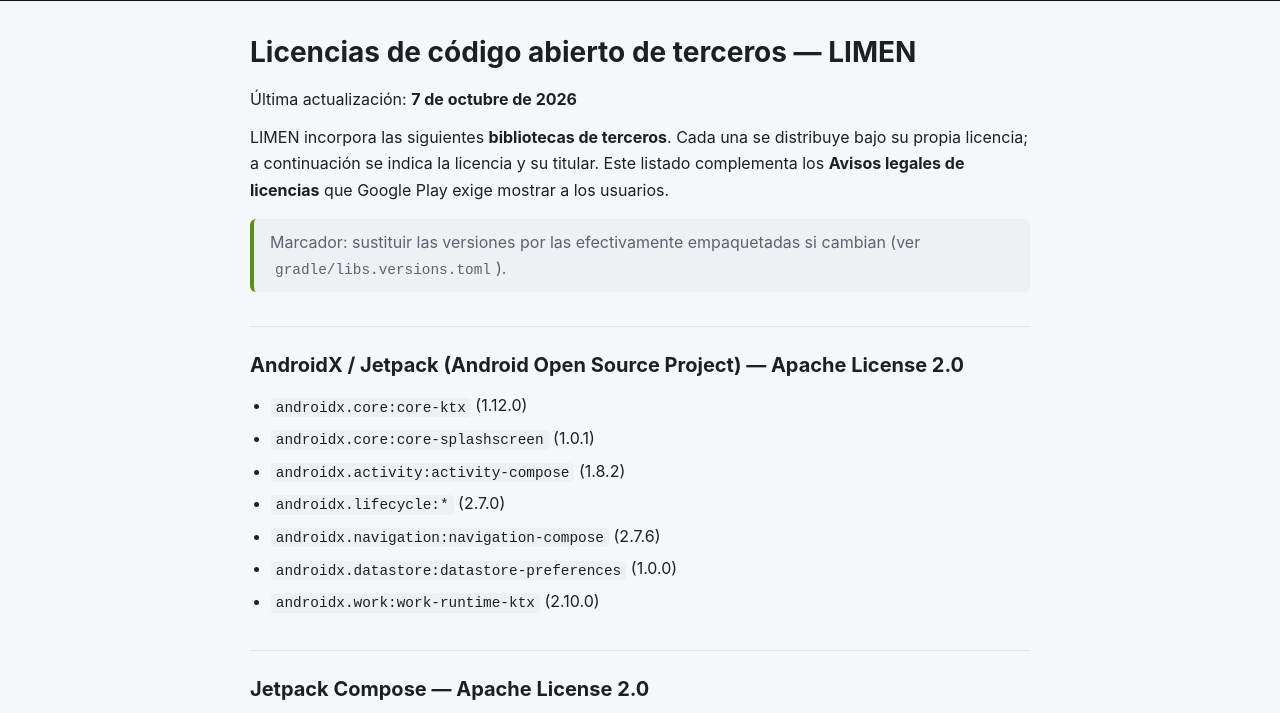
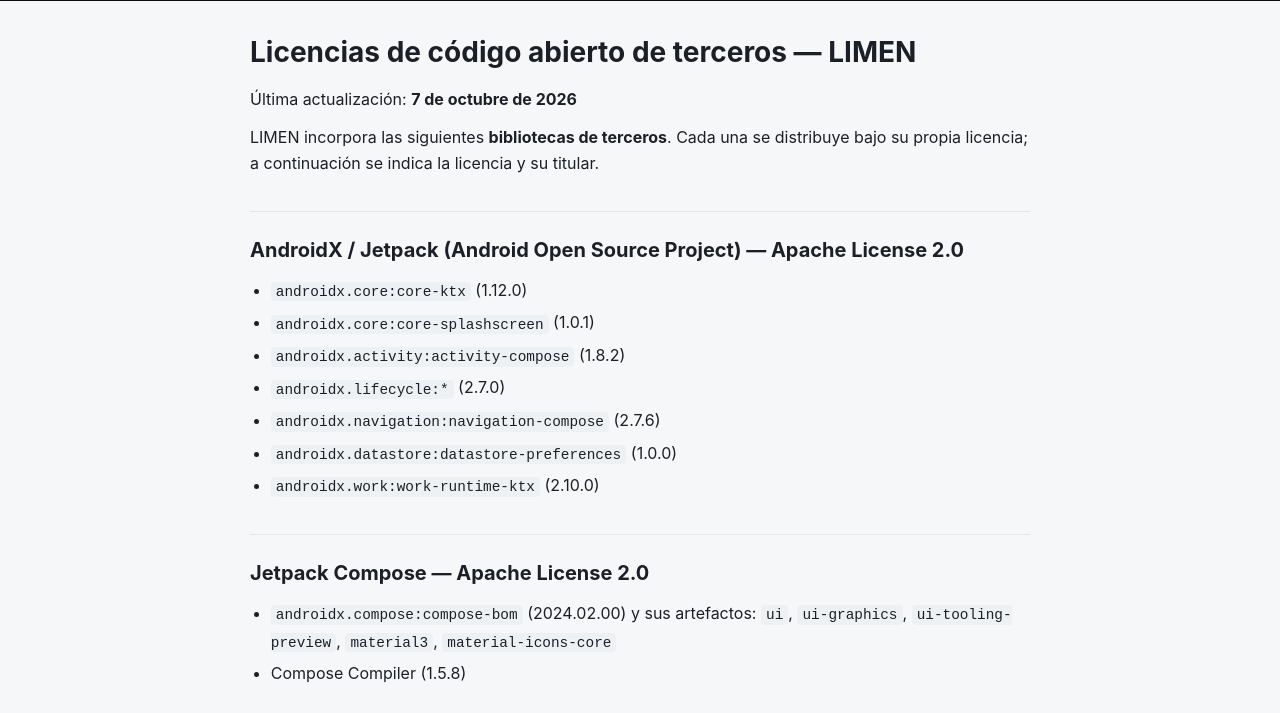
Before and after one commit to THORODER/limen-legal, a plain HTML site: page licencias.html in a window 1280 px wide. Shown: the part 68-781 px from the top of the page. Drawn offline with Linux system fonts and the light colour scheme.

Commit message:
Add files via upload

```diff
--- a/licencias.html
+++ b/licencias.html
@@ -34,8 +34,7 @@
 <main>
 <h1>Licencias de código abierto de terceros — LIMEN</h1>
 <p>Última actualización: <strong>7 de octubre de 2026</strong></p>
-<p>LIMEN incorpora las siguientes <strong>bibliotecas de terceros</strong>. Cada una se distribuye bajo su propia licencia; a continuación se indica la licencia y su titular. Este listado complementa los <strong>Avisos legales de licencias</strong> que Google Play exige mostrar a los usuarios.</p>
-<blockquote>Marcador: sustituir las versiones por las efectivamente empaquetadas si cambian (ver <code>gradle/libs.versions.toml</code>).</blockquote>
+<p>LIMEN incorpora las siguientes <strong>bibliotecas de terceros</strong>. Cada una se distribuye bajo su propia licencia; a continuación se indica la licencia y su titular.</p>
 <h2>AndroidX / Jetpack (Android Open Source Project) — Apache License 2.0</h2>
 <ul>
 <li><code>androidx.core:core-ktx</code> (1.12.0)</li>
```
Also changed, not shown: index.html (+0 -1 lines).
